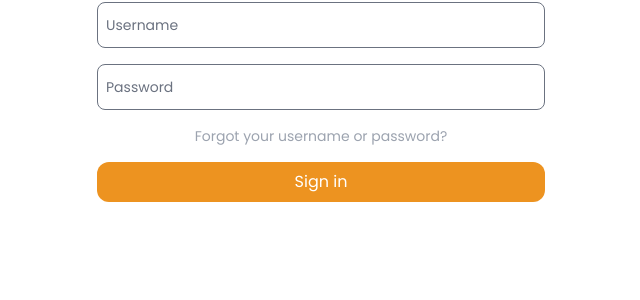
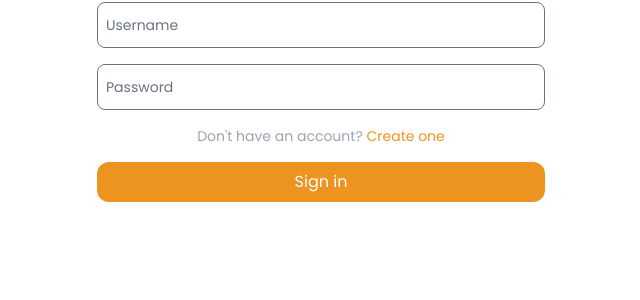
Before and after one commit to vkartk/citywatch, a Django app: page /signin/ in a window 1280 px wide. Shown: the part 199-499 px from the top of the page, without its empty margins (319-959 px from the left). Run offline with Django 5.2, Linux system fonts and the light colour scheme; style sheets or scripts are compiled from the project's sources; some libraries are stand-ins or nearby versions.

Commit message:
Link Signup

```diff
--- a/citywatch/templates/pages/auth/signin.html
+++ b/citywatch/templates/pages/auth/signin.html
@@ -14,7 +14,7 @@
         <div class="space-y-4 mt-8">
             {% render_field form.username placeholder="Username" class="px-2 py-3 w-full text-sm rounded-lg" %}
             {% render_field form.password placeholder="Password" class="px-2 py-3 w-full text-sm rounded-lg" %}
-            <p class=" text-sm text-gray-400 text-center"> Forgot your username or password? </p>
+            <p class="text-sm text-gray-400 text-center"> Don't have an account? <a href="{% url 'signup' %}" class="text-primary">Create one</a></p>
             <button type="submit" class="bg-primary text-white px-3 py-2 rounded-xl w-full">Sign in</button>
         </div>
     </form>
```
